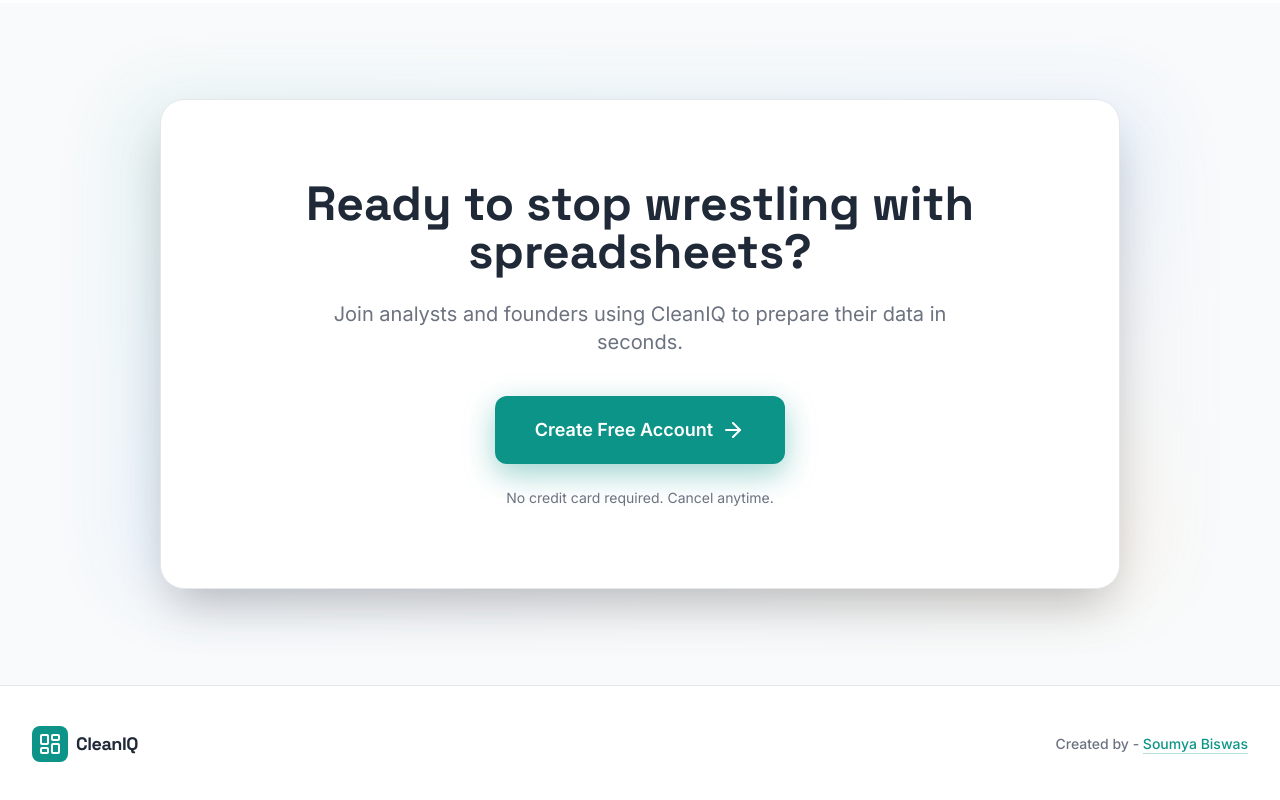
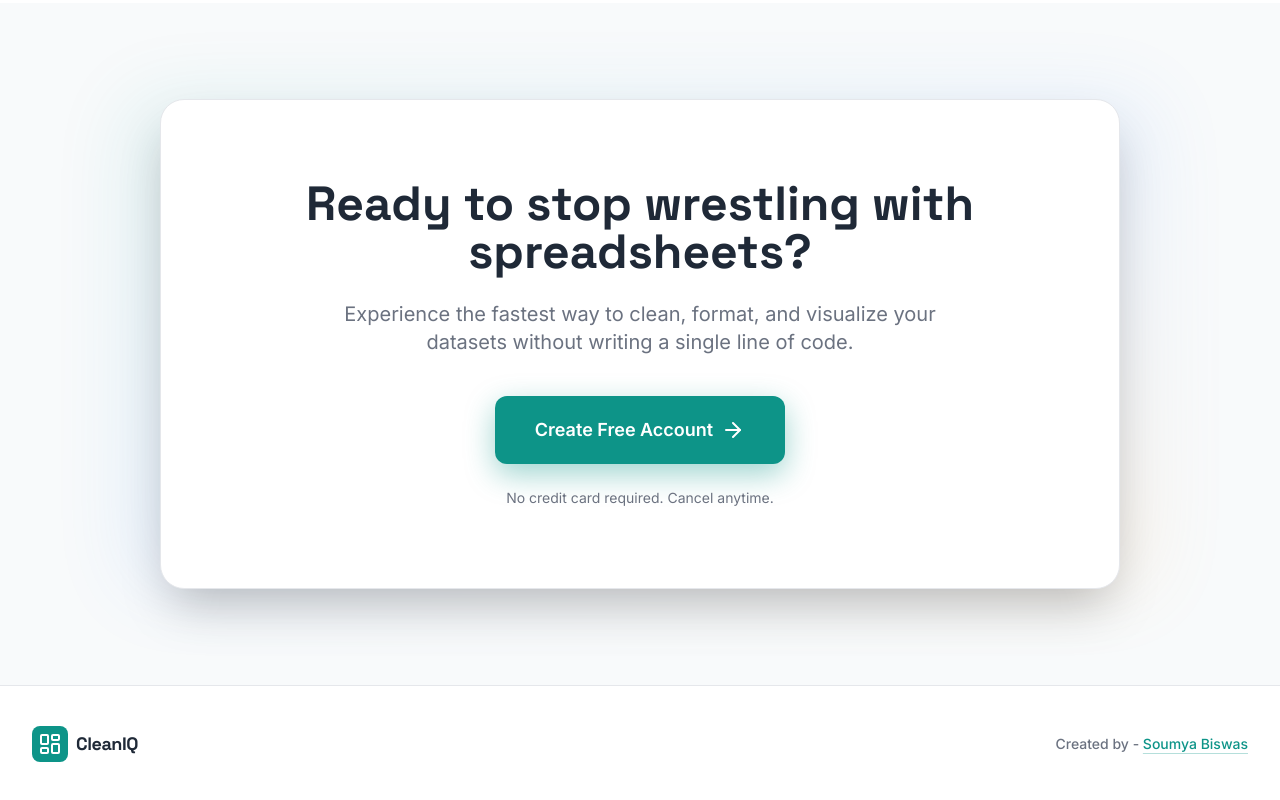
Before and after one commit to NEXTER-Soumya/CleanIQ, a React (Vite) app in the folder frontend/: page / in a window 1280 px wide. Shown: the part 3085-3885 px from the top of the page. Built offline with nearby package versions, Linux system fonts and the light colour scheme; no server answers.

Commit message:
Update CTA text

```diff
--- a/frontend/src/pages/LandingPage.jsx
+++ b/frontend/src/pages/LandingPage.jsx
@@ -346,7 +346,7 @@ export default function LandingPage() {
           >
             <div className="transform translate-z-20">
               <h2 className="text-4xl md:text-5xl font-bold font-heading mb-6 text-primary">Ready to stop wrestling with spreadsheets?</h2>
-              <p className="text-xl text-secondary mb-10 max-w-2xl mx-auto">Join analysts and founders using CleanIQ to prepare their data in seconds.</p>
+              <p className="text-xl text-secondary mb-10 max-w-2xl mx-auto">Experience the fastest way to clean, format, and visualize your datasets without writing a single line of code.</p>
               <div className="flex flex-col sm:flex-row items-center justify-center gap-4">
                 <Link
                   to="/login?mode=signup"
```
